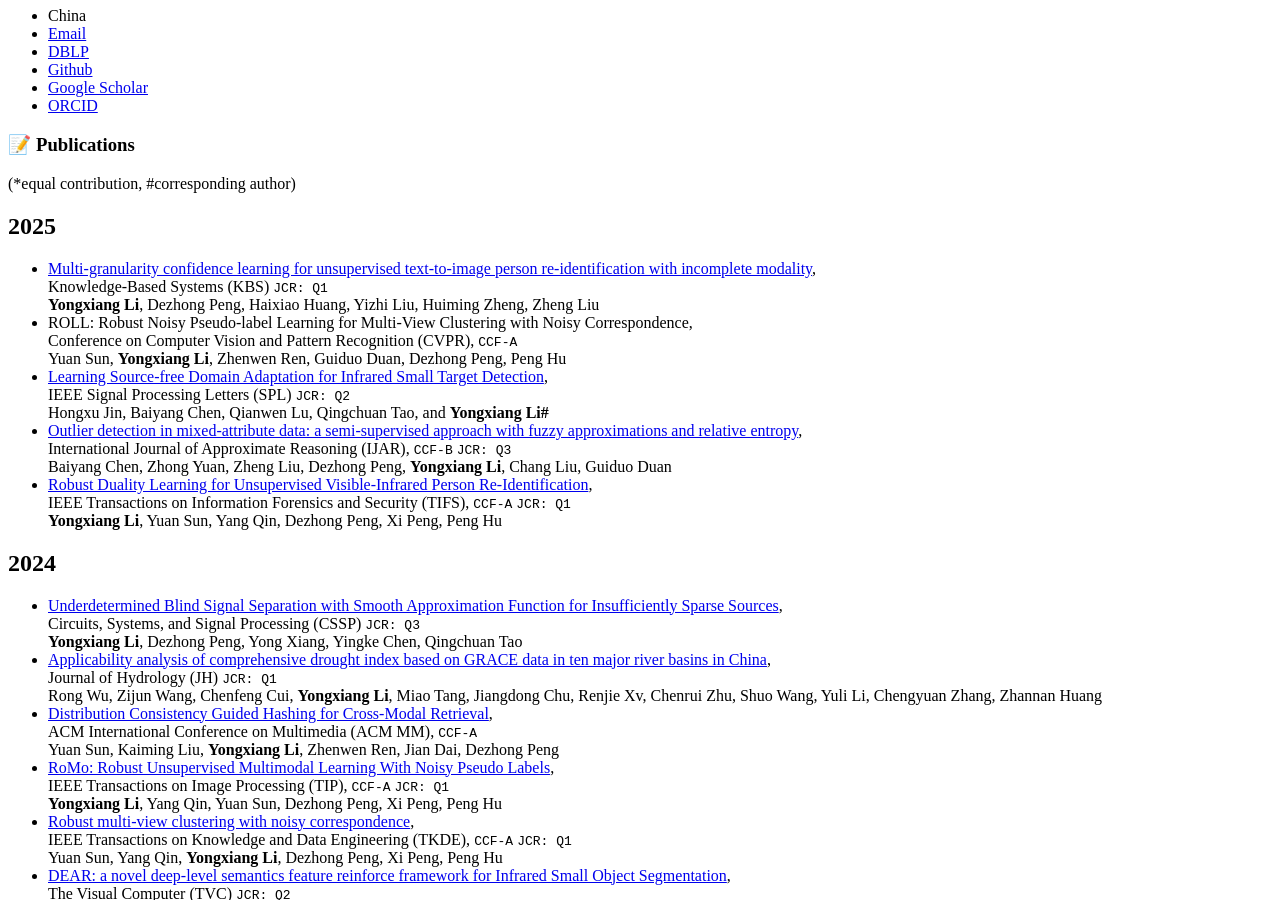
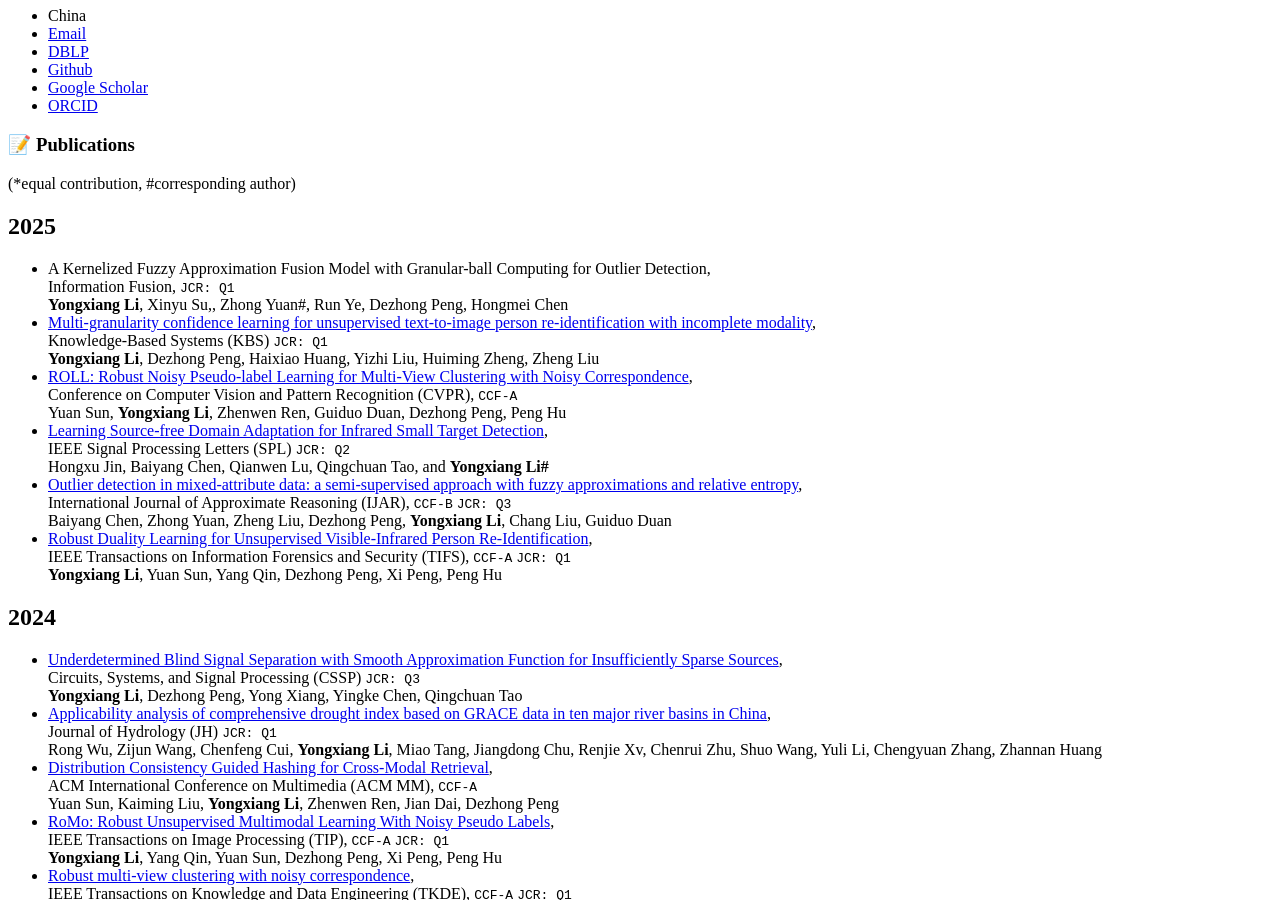
Before and after one commit to LYXRhythm/liyongxiang.github.io, a Jekyll site: the page built from _pages/includes/pub.md, in a window 1280 px wide and 900 px high, scrolled down 632 px. Built offline with Jekyll 4.4.1, drawn with Linux system fonts in a browser that asks for light colours; our own code applies the rules of GitHub Pages for plain Markdown files.

Commit message:
Update pub.md

```diff
--- a/_pages/includes/pub.md
+++ b/_pages/includes/pub.md
@@ -3,8 +3,9 @@
 (*equal contribution, #corresponding author)
 
 ## 2025
+- A Kernelized Fuzzy Approximation Fusion Model with Granular-ball Computing for Outlier Detection, <br> Information Fusion, `JCR: Q1` <br> **Yongxiang Li**, Xinyu Su,, Zhong Yuan#, Run Ye, Dezhong Peng, Hongmei Chen
 - [Multi-granularity confidence learning for unsupervised text-to-image person re-identification with incomplete modality](https://www.sciencedirect.com/science/article/abs/pii/S095070512500351X), <br> Knowledge-Based Systems (KBS) `JCR: Q1` <br> **Yongxiang Li**, Dezhong Peng, Haixiao Huang, Yizhi Liu, Huiming Zheng, Zheng Liu
-- ROLL: Robust Noisy Pseudo-label Learning for Multi-View Clustering with Noisy Correspondence, <br> Conference on Computer Vision and Pattern Recognition (CVPR), `CCF-A` <br> Yuan Sun, **Yongxiang Li**, Zhenwen Ren, Guiduo Duan, Dezhong Peng, Peng Hu
+- [ROLL: Robust Noisy Pseudo-label Learning for Multi-View Clustering with Noisy Correspondence](https://openaccess.thecvf.com/content/CVPR2025/html/Sun_ROLL_Robust_Noisy_Pseudo-label_Learning_for_Multi-View_Clustering_with_Noisy_CVPR_2025_paper.html), <br> Conference on Computer Vision and Pattern Recognition (CVPR), `CCF-A` <br> Yuan Sun, **Yongxiang Li**, Zhenwen Ren, Guiduo Duan, Dezhong Peng, Peng Hu
 - [Learning Source-free Domain Adaptation for Infrared Small Target Detection](https://ieeexplore.ieee.org/document/10916925), <br> IEEE Signal Processing Letters (SPL) `JCR: Q2` <br> Hongxu Jin, Baiyang Chen, Qianwen Lu, Qingchuan Tao, and **Yongxiang Li#**
 - [Outlier detection in mixed-attribute data: a semi-supervised approach with fuzzy approximations and relative entropy](https://www.sciencedirect.com/science/article/abs/pii/S0888613X25000143?CMX_ID=&SIS_ID=&dgcid=STMJ_219742_AUTH_SERV_PA&utm_acid=245378301&utm_campaign=STMJ_219742_AUTH_SERV_PA&utm_in=DM539090&utm_medium=email&utm_source=AC_), <br> International Journal of Approximate Reasoning (IJAR), `CCF-B` `JCR: Q3` <br> Baiyang Chen,
 Zhong Yuan, Zheng Liu, Dezhong Peng, **Yongxiang Li**, Chang Liu, Guiduo Duan
```
